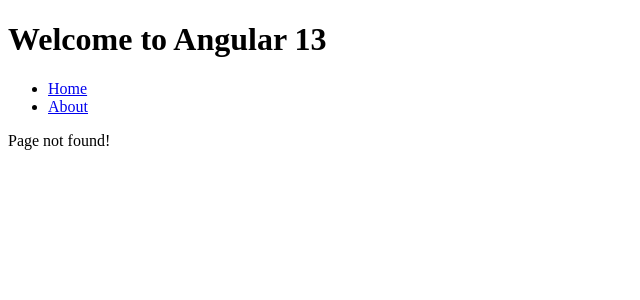
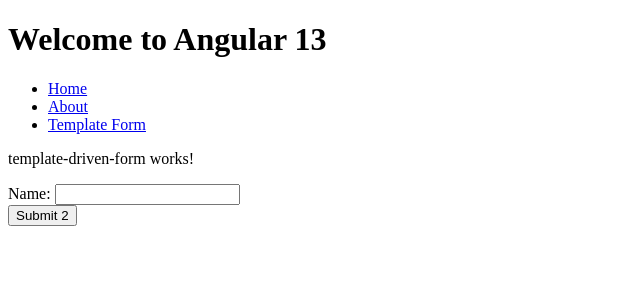
Before and after one commit to trannguyenhoangtien/Angular, an Angular app: page /template-form in a window 1280 px wide. Before the commit this address had no page. Shown: the top 300 px of the page, without its empty margins (0-640 px from the left). Built offline with nearby package versions, Linux system fonts and the light colour scheme.

Commit message:
teamplat driven form

```diff
--- a/src/app/Services/common.service.ts
+++ b/src/app/Services/common.service.ts
@@ -10,4 +10,8 @@ export class CommonService {
   public binhPhuong(n: number): number {
     return n * n;
   }
+
+  public submitData(data: any): void {
+    console.log('Send dat to server. Data = ' + data);
+  }
 }
--- a/src/app/app-routing.module.ts
+++ b/src/app/app-routing.module.ts
@@ -3,10 +3,12 @@ import { RouterModule, Routes } from '@angular/router';
 import { AboutComponent } from './about/about.component';
 import { HomeComponent } from './home/home.component';
 import { PageNotFoundComponent } from './page-not-found/page-not-found.component';
+import { TemplateDrivenFormComponent } from './template-driven-form/template-driven-form.component';
 
 const routes: Routes = [
   { path: '', component: HomeComponent },
   { path: 'about', component: AboutComponent },
+  { path: 'template-form', component: TemplateDrivenFormComponent },
   { path: '**', component: PageNotFoundComponent },
 ];
 
--- a/src/app/app.component.html
+++ b/src/app/app.component.html
@@ -3,6 +3,7 @@
   <ul>
     <li><a routerLink="/" routerLinkActive="active">Home</a></li>
     <li><a routerLink="/about">About</a></li>
+    <li><a routerLink="/template-form">Template Form</a></li>
   </ul>
 </nav>
 <router-outlet></router-outlet>
--- a/src/app/app.module.ts
+++ b/src/app/app.module.ts
@@ -9,6 +9,7 @@ import { AboutComponent } from './about/about.component';
 import { OnSalePipe } from './on-sale.pipe';
 import { PageNotFoundComponent } from './page-not-found/page-not-found.component';
 import { HighLightDirective } from './Directives/high-light.directive';
+import { TemplateDrivenFormComponent } from './template-driven-form/template-driven-form.component';
 
 @NgModule({
   declarations: [
@@ -17,7 +18,8 @@ import { HighLightDirective } from './Directives/high-light.directive';
     AboutComponent,
     OnSalePipe,
     PageNotFoundComponent,
-    HighLightDirective
+    HighLightDirective,
+    TemplateDrivenFormComponent
   ],
   imports: [
     BrowserModule,
--- /dev/null
+++ b/src/app/template-driven-form/template-driven-form.component.html
@@ -0,0 +1,7 @@
+<p>template-driven-form works!</p>
+<form (ngSubmit)="submitForm()">
+  Name: <input type="text" [(ngModel)]="name" [ngModelOptions]="{standalone: true}" />
+  <br>
+  <!-- <button (click)="submitForm()">Submit</button> -->
+  <button>Submit 2</button>
+</form>
--- /dev/null
+++ b/src/app/template-driven-form/template-driven-form.component.ts
@@ -0,0 +1,19 @@
+import { Component, OnInit } from '@angular/core';
+import { CommonService } from '../Services/common.service';
+
+@Component({
+  selector: 'app-template-driven-form',
+  templateUrl: './template-driven-form.component.html',
+  styleUrls: ['./template-driven-form.component.scss'],
+})
+export class TemplateDrivenFormComponent implements OnInit {
+  public name = '';
+  constructor(private common: CommonService) {}
+
+  ngOnInit(): void {}
+
+  public submitForm(): void {
+    //console.log('submit form, name = ' + this.name);
+    this.common.submitData(this.name);
+  }
+}
```
Also changed, not shown: src/app/template-driven-form/template-driven-form.component.scss (added), 1 other file (tests, documents, lock files or other folders).
